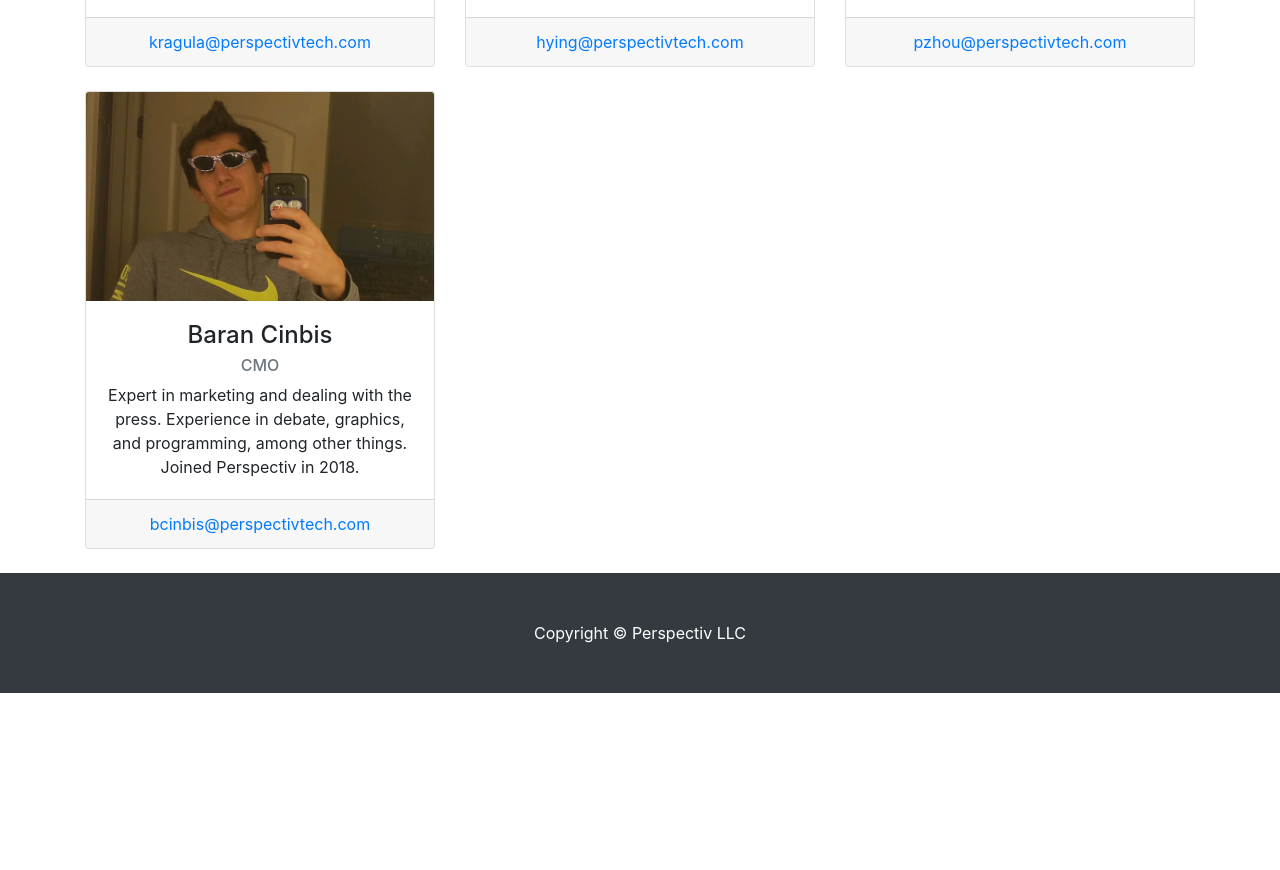
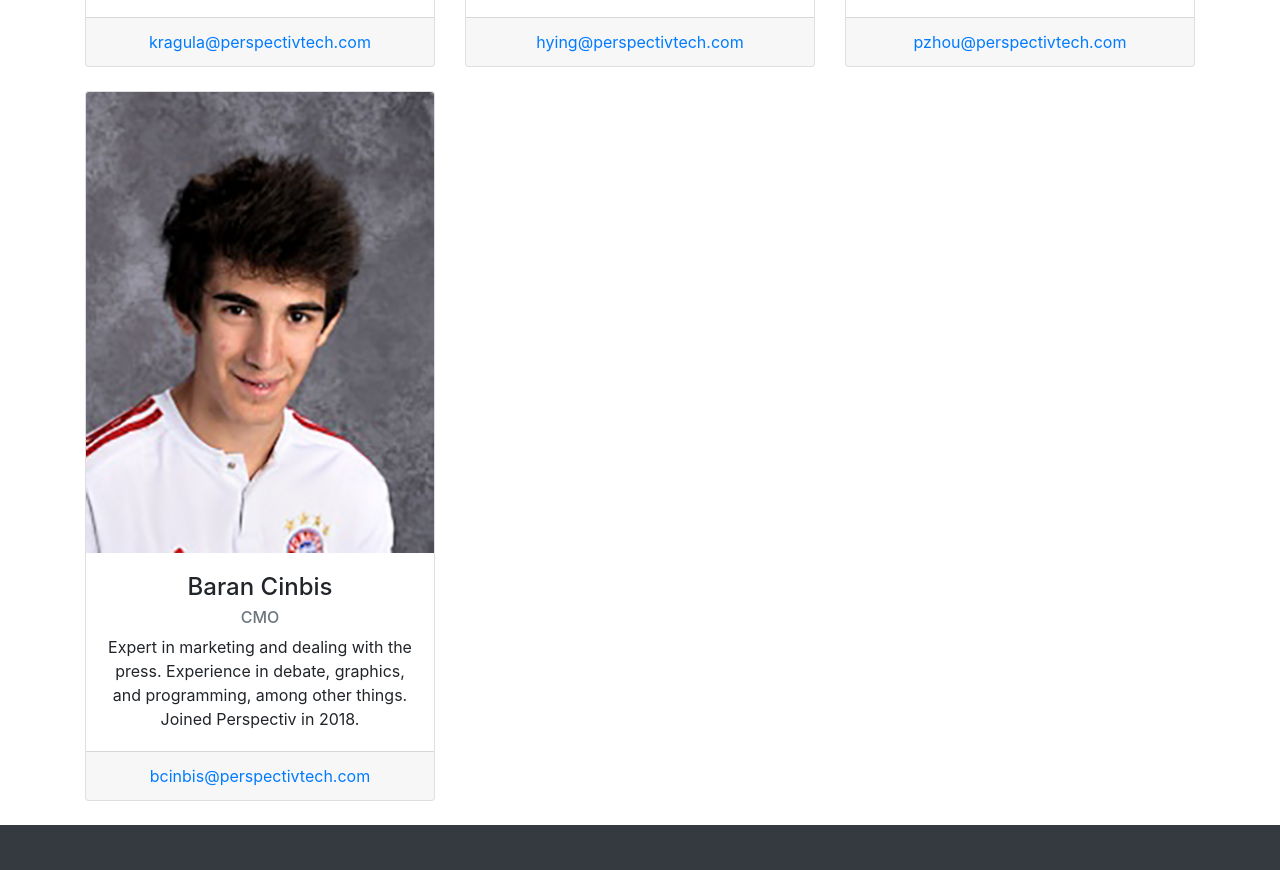
Before and after one commit to KRagula/TSAWebmaster, a website: page about.html in a window 1280 px wide. Shown: the part 1288-2158 px from the top of the page. Before the commit the page ends 1981 px from the top, so only its background shows below. Drawn offline with Linux system fonts and the light colour scheme.

Commit message:
Update about.html

```diff
--- a/about.html
+++ b/about.html
@@ -140,7 +140,7 @@
                 </div>
                                 <div class="col-lg-4 mb-4">
                     <div class="card h-100 text-center">
-                        <img class="card-img-top" src="img/bcinbis2.jpg" alt="">
+                        <img class="card-img-top" src="img/baran2.jpg" alt="">
                         <div class="card-body">
                             <h4 class="card-title">Baran Cinbis</h4>
                             <h6 class="card-subtitle mb-2 text-muted">CMO</h6>
```
